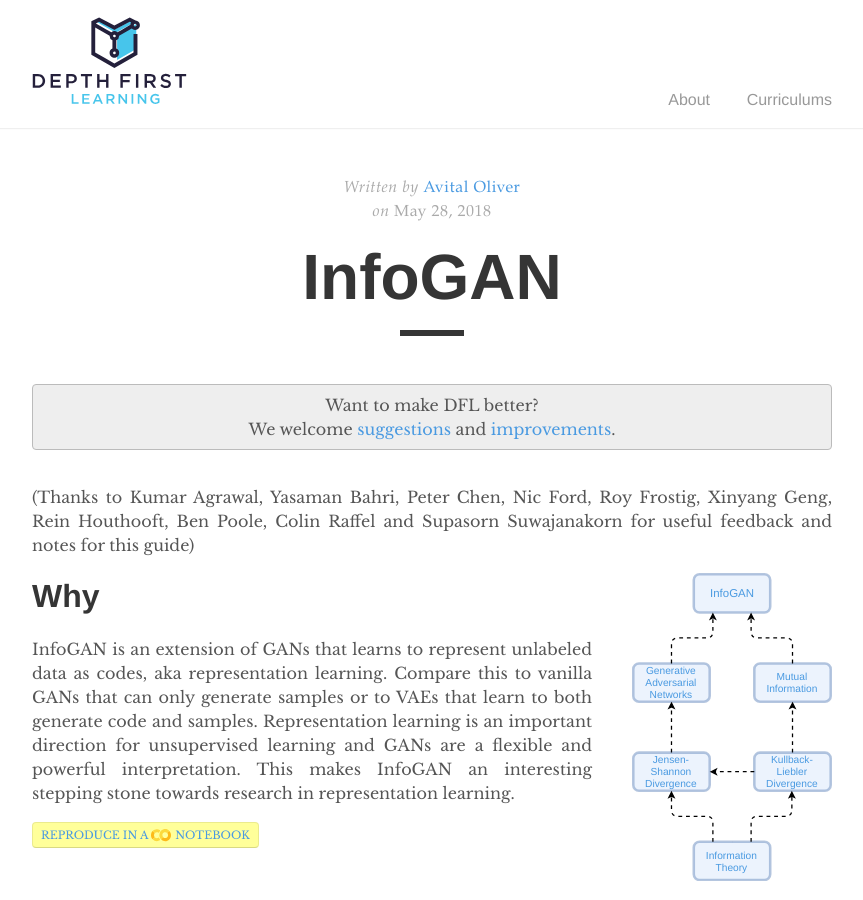
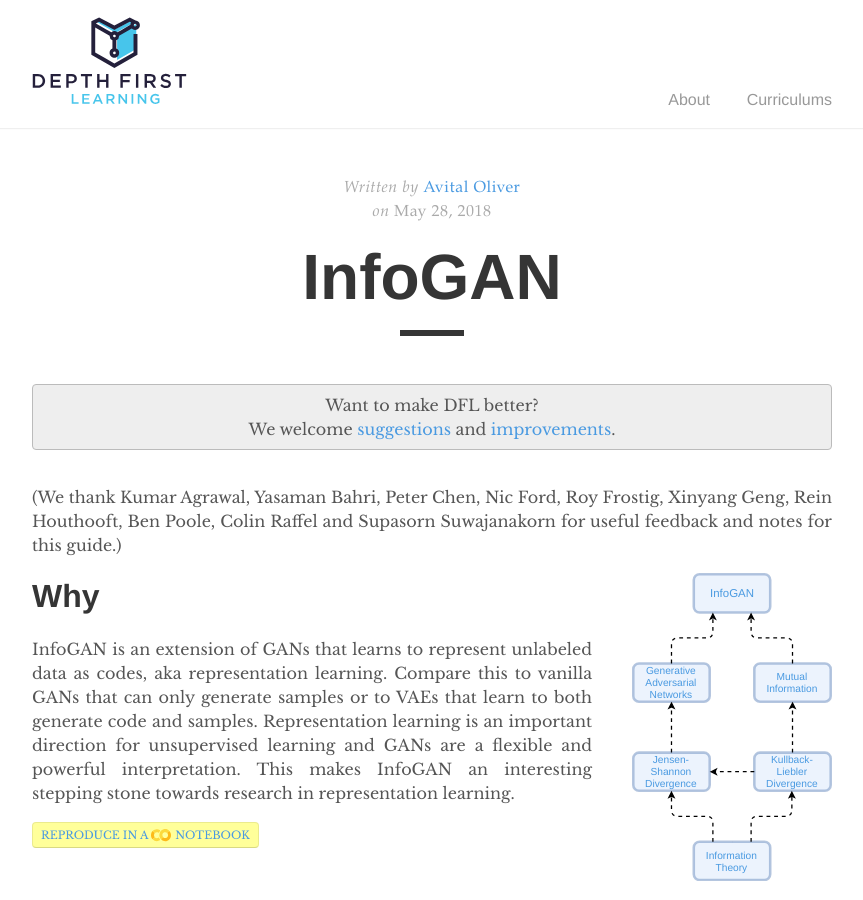
Before and after one commit to depthfirstlearning/depthfirstlearning.com, a Jekyll site: the page built from _posts/2018-05-28-InfoGAN.markdown, in a window 1280 px wide and 900 px high. Shown: the whole window, without its empty margins (208-1071 px from the left). Built offline with Jekyll 4.4.1, drawn with Linux system fonts in a browser that asks for light colours; formulas are drawn with MathJax 3.

Commit message:
Update 2018-05-28-InfoGAN.markdown

```diff
--- a/_posts/2018-05-28-InfoGAN.markdown
+++ b/_posts/2018-05-28-InfoGAN.markdown
@@ -12,7 +12,7 @@ blurb: "InfoGAN is an extension of GANs that learns to represent unlabeled
 feedback: true
 ---
 
-(Thanks to Kumar Agrawal, Yasaman Bahri, Peter Chen, Nic Ford, Roy Frostig, Xinyang Geng, Rein Houthooft, Ben Poole, Colin Raffel and Supasorn Suwajanakorn for useful feedback and notes for this guide)
+(We thank Kumar Agrawal, Yasaman Bahri, Peter Chen, Nic Ford, Roy Frostig, Xinyang Geng, Rein Houthooft, Ben Poole, Colin Raffel and Supasorn Suwajanakorn for useful feedback and notes for this guide.)
 
 <iframe class="deps" src="/assets/infogan-deps.svg" width="200"></iframe>
 
```
